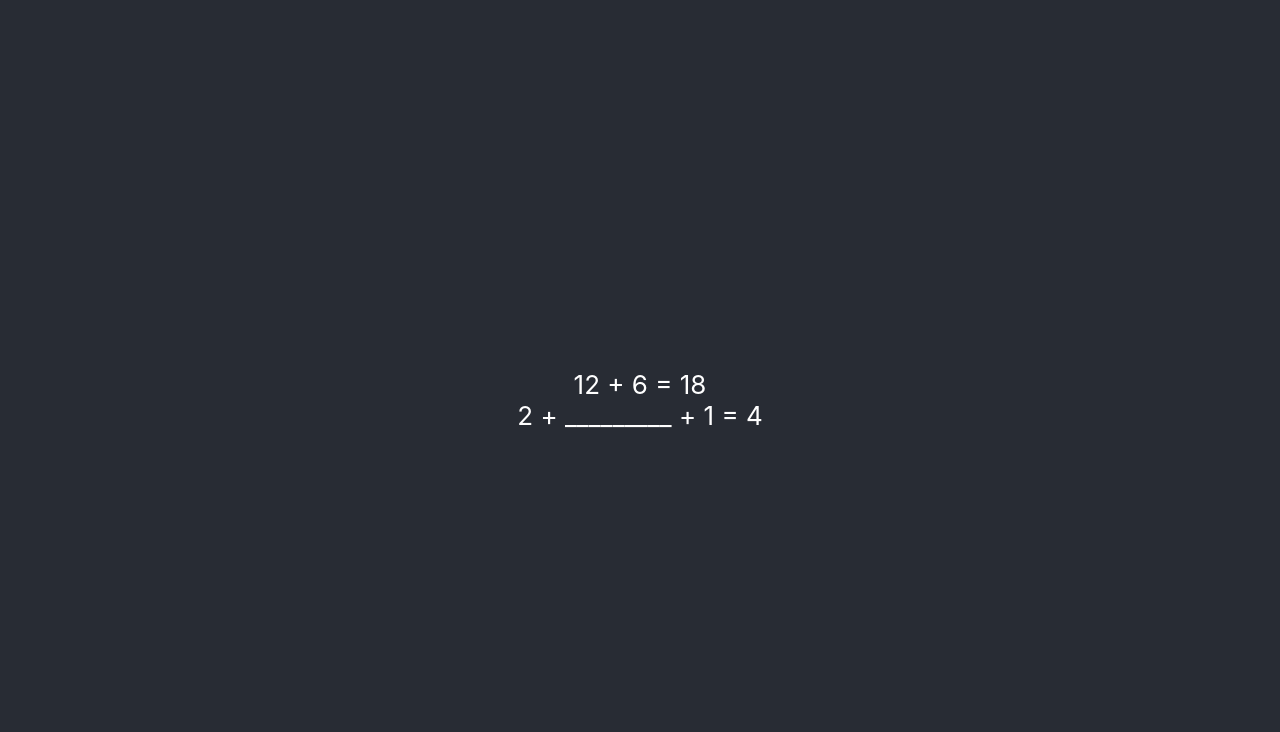
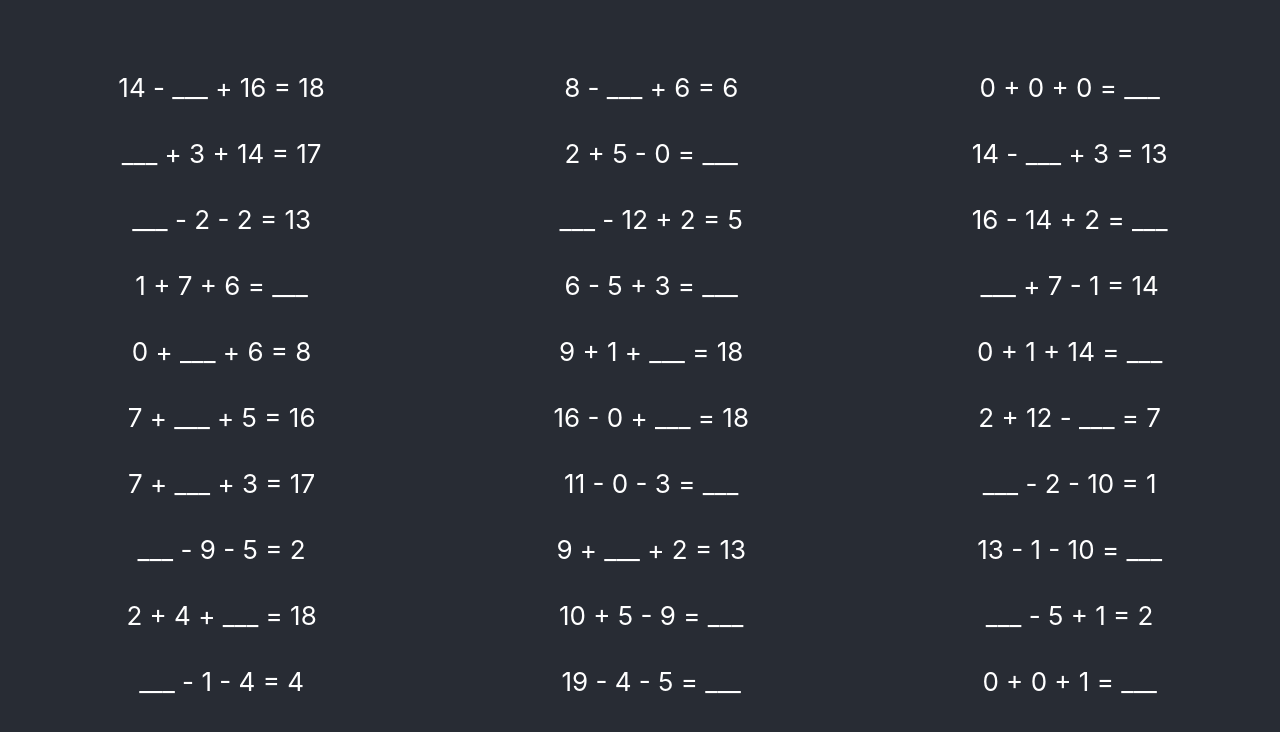
Before and after one commit to grossopa/calculator-generator, a React (Create React App) app in the folder calgen/: page / in a window 1280 px wide. Shown: the top 732 px of the page. Built offline with nearby package versions, Linux system fonts and the light colour scheme.

Commit message:
add minus feature

```diff
--- a/calgen/src/App.js
+++ b/calgen/src/App.js
@@ -3,15 +3,40 @@ import './App.css';
 import SimpleGen from 'service/SimpleGen';
 import IteratedGen from 'service/IteratedGen'
 
+let gen = new SimpleGen();
+let iterGen = new IteratedGen();
+
 function App() {
-  let gen = new SimpleGen();
-  let iterGen = new IteratedGen();
+
+  let questions = []
+  for (let i = 0; i < 10; i++) {
+    questions.push([
+      iterGen.generate(0, 20, 2).toDisplayString(true),
+      iterGen.generate(0, 20, 2).toDisplayString(true),
+      iterGen.generate(0, 20, 2).toDisplayString(true),
+      iterGen.generate(0, 20, 2).toDisplayString(true)
+    ])
+  }
+
   return (
+
     <div className="App">
       <header className="App-header">
-         {gen.generateAdd(0, 20, 0).toDisplayString()}<div>
-         {iterGen.generate(0, 20, 2).toDisplayString(true)}
-      </div>
+
+
+      <table style={{width : '100%'}}>
+      {questions.map(q =>
+          <tr>
+          <td>{q[0]}<br />&nbsp;</td>
+          <td>{q[1]}<br />&nbsp;</td>
+          <td>{q[2]}<br />&nbsp;</td>
+          {/* <td>{q[3]}<br />&nbsp;</td> */}
+          </tr>
+        )}
+
+
+      </table>
+
 
       </header>
 
--- a/calgen/src/model/CompositeFormula.js
+++ b/calgen/src/model/CompositeFormula.js
@@ -11,7 +11,7 @@ export default class CompositeFormula {
     }
 
     toDisplayString(fillBlank) {
-        let blank = '_________'
+        let blank = '___'
         let randomBlank = -1
         if (fillBlank) {
             randomBlank = parseInt(Math.floor(Math.random() * (this.children.length + 2)))
@@ -28,6 +28,8 @@ export default class CompositeFormula {
         arr.push('=')
         arr.push(randomBlank === this.children.length + 1 ? blank : this.answer)
 
+        console.log(arr, arr.join(' '))
+
 
         return arr.join(' ');
     }
--- a/calgen/src/model/Operator.js
+++ b/calgen/src/model/Operator.js
@@ -9,3 +9,4 @@ class Operator {
 
 export const ADD   = new Operator('+', (l, r) => l + r)
 export const MINUS = new Operator('-', (l, r) => l - r)
+export const values = [ADD, MINUS]
--- a/calgen/src/service/IteratedGen.js
+++ b/calgen/src/service/IteratedGen.js
@@ -13,10 +13,21 @@ export default class IteratedGen {
         let remain = answer
         let result = new CompositeFormula(answer)
         for (let i = 0; i < round; i++) {
-            let formula = this.generator.generateAdd(remain, remain, min)
+            let selectedOperator = Random.select(Operator.values)
+            var formula
+            console.log(selectedOperator)
+            if (selectedOperator === Operator.ADD) {
+                formula = this.generator.generateAdd(remain, remain, min)
+            } else if (selectedOperator === Operator.MINUS) {
+                formula = this.generator.generateMinus(remain, remain, max)
+            }
+            console.log('itergen', formula)
+
             result.unshift(formula)
             remain = formula.left
         }
+
+        console.log('itergen', result, answer)
 
         return result
     }
--- a/calgen/src/service/SimpleGen.js
+++ b/calgen/src/service/SimpleGen.js
@@ -10,4 +10,10 @@ export default class SimpleGen {
         return new SimpleFormula(left, Operator.ADD, answer - left, answer)
     }
 
+    generateMinus = (answerMin, answerMax, leftMax) => {
+        let answer = Random.integer(answerMin, answerMax)
+        let left = Random.integer(answer, leftMax)
+        return new SimpleFormula(left, Operator.MINUS, left - answer, answer)
+    }
+
 }
--- a/calgen/src/util/Random.js
+++ b/calgen/src/util/Random.js
@@ -1,3 +1,7 @@
 export function integer(min, max) {
-    return min + Math.floor(Math.random() * (max - min))
+    return parseInt(min + Math.floor(Math.random() * (max - min)))
 }
+
+export function select(arr) {
+    return arr[integer(0, arr.length)]
+}
```
